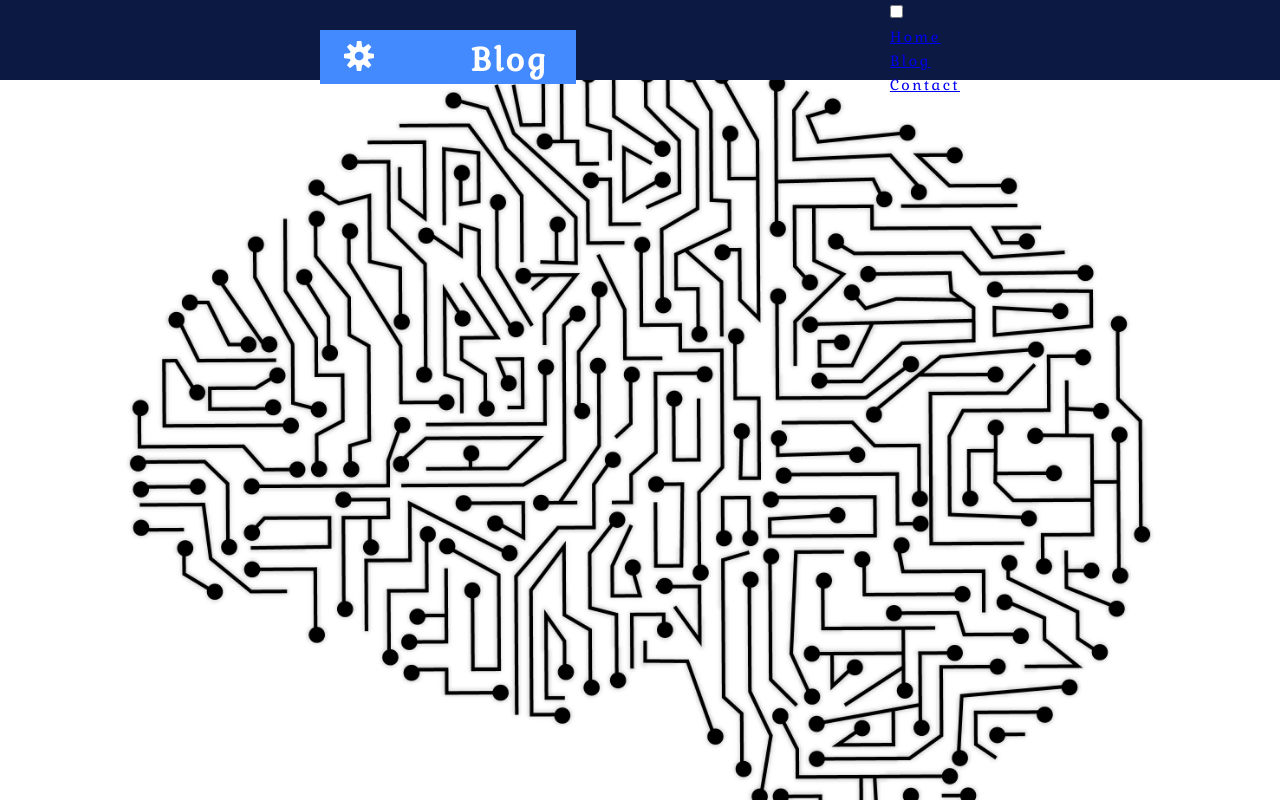
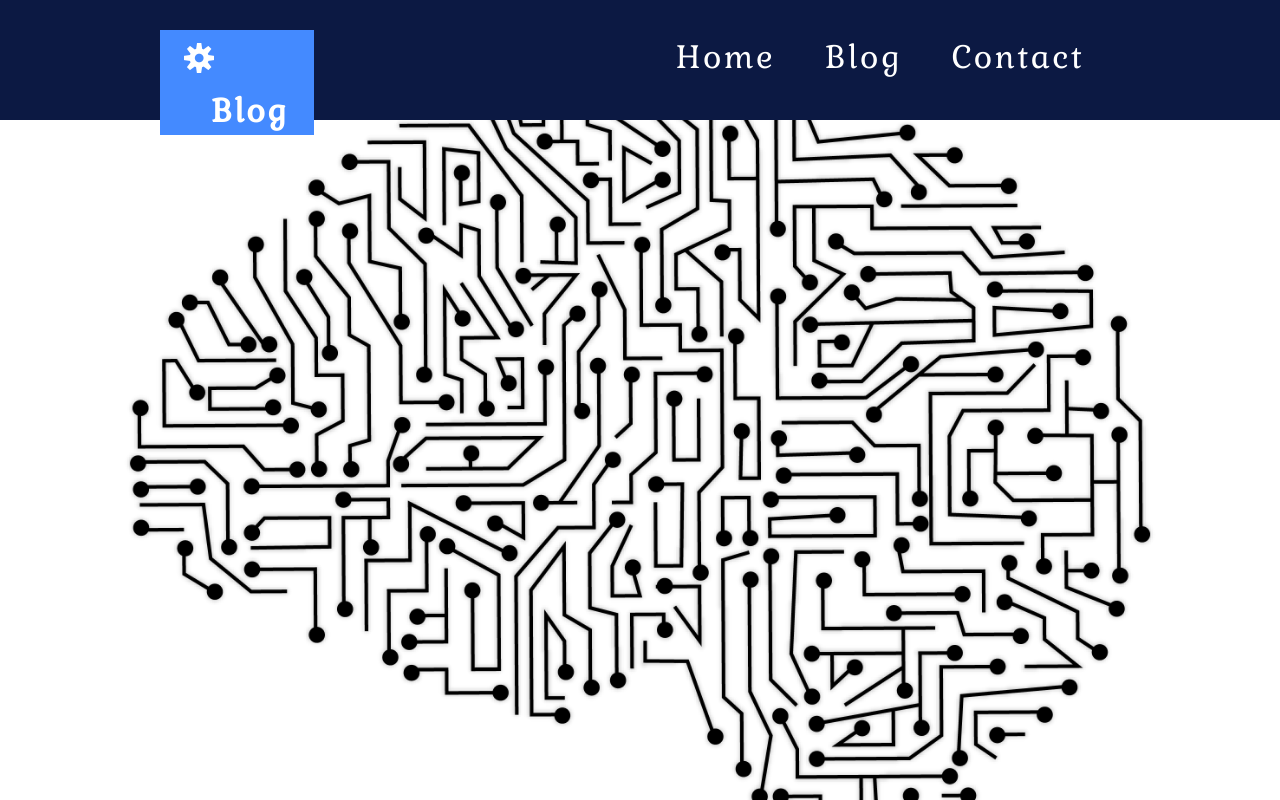
Before and after one commit to Udemy-Course-Chema/project-1, a plain HTML site: page index.html in a window 1280 px wide. Drawn offline with Linux system fonts and the light colour scheme; files whose address does not match are found by name.

Commit message:
Updated index.html and style, yet fixing the navbar for mobile

```diff
--- a/css/style.css
+++ b/css/style.css
@@ -67,46 +67,200 @@ En Escritorio
 .logo .gear {
   display: block;
   float: left;
-  font-size: 30px;
-  margin: 8px 0 5px 24px;
+  font-size: 19px;
+  /* font-size: 30px; */
+  margin: 10px 0 5px 24px;
 }
 .logo h3 {
   display: block;
-  font-size: 29px;
+  font-size: 23px;
+  /* font-size: 29px; */
   float: right;
-  margin: 3px 28px 0 0;
+  margin: 3px 20px 0 0;
+  /* margin: 3px 28px 0 0; */
   transition: all 500ms;
 }
 #menu {
   float: right;
+  margin: 30px 0px 0 0;
+  width: 30%;
 }
 #menu ul li {
   display: block;
 }
 
+/* HEADER - HAMBURGER */
+.menu-button-container {
+  display: block;
+  cursor: pointer;
+}
+.menu {
+  display: none;
+  /* position: absolute;
+  top:0;
+  margin-top: 50px;
+  left: 0;
+  width: 100%; */
+}
+#menu-toggle ~ .menu li {
+  height: 0;
+  margin: 0;
+  padding: 0;
+  border: 0;
+  transition: height 400ms cubic-bezier(0.23, 1, 0.32, 1);
+}
+#menu-toggle:checked ~ .menu {
+  display: block;
+}
+#menu-toggle:checked ~ .menu li {
+  border: 1px solid #333;
+  height: 2.5rem;
+  padding: 0.5rem;
+  transition: height 400ms cubic-bezier(0.23, 1, 0.32, 1);
+}
+.menu > li {
+  display: block;
+  margin: 0;
+  padding: 0.5em 0;
+  width: 100%;
+  background-color: green;
+}
+.menu > li:not(:last-child) {
+  border-bottom: 1px solid #444;
+}
+.menu-button,
+.menu-button::before,
+.menu-button::after {
+  display: block;
+  background-color: red;
+  position: absolute;
+  height: 30px;
+}
+.menu-button::before {
+  content: "";
+  margin: -8px 0 0;
+}
+.menu-button::after {
+  content: "";
+  margin: 8px 0 0;
+}
+#menu-toggle:checked + .menu-button-container .menu-button::before {
+  margin-top: 0px;
+  transform: rotate(405deg);
+}
+#menu-toggle:checked + .menu-button-container .menu-button {
+  background: rgba(255, 255, 255, 0);
+}
+#menu-toggle:checked + .menu-button-container .menu-button::after {
+  margin-top: 0px;
+  transform: rotate(-405deg);
+}
+
+@media screen and (min-width: 345px) {
+  .logo h3 {
+    margin-right: 25px;
+  }
+}
+
 /* TABLET */
-@media screen and (min-width: 450px) {
+@media screen and (min-width: 430px) {
+  #header {
+    height: 120px;
+  }
   .wrap {
-    width: 70%;
+    width: 85%;
     margin: 0 auto;
   }
   .logo {
+    width: 50%;
     margin: 40px 0;
   }
   .logo h3 {
     font-size: 30px;
+    margin-right: 25px;
+  }
+
+  #menu {
+    margin: 38px 0 0;
   }
 }
-/* DESKTOP */
+@media screen and (min-width: 500px) {
+  .logo {
+    width: 35%;
+  }
+}
+@media screen and (min-width: 650px) {
+  .logo {
+    width: 28%;
+  }
+}
+
+/* ************************************************ */
+/* ************************************************ */
+/* ************************************************ */
+/* **************** DESKTOP *********************** */
+/* ************************************************ */
+/* ************************************************ */
+/* ************************************************ */
 @media screen and (min-width: 810px) {
   .wrap {
-    width: 50%;
+    width: 75%;
     margin: 0 auto;
   }
   .logo {
+    width: 16%;
     margin: 30px 0;
   }
   .logo h3 {
     font-size: 35px;
   }
+  .logo .gear {
+    font-size: 30px;
+    /* margin: 10px 0 5px 24px; */
+  }
+
+  /* NAVBAR  */
+  .menu {
+    /* SHOW ON DESKTOP */
+    display: block;
+  }
+  #menu {
+    margin: 30px 0 0;
+    width: 50%;
+    text-align: center;
+  }
+  #menu-toggle,
+  .menu-button-container {
+    display: none;
+  }
+  #menu ul li {
+    display: inline;
+    font-size: 35px;
+    margin: 0 20px !important;
+  }
+  #menu-toggle ~ .menu li {
+    height: auto;
+    padding: 1px;
+    transition: height 400ms cubic-bezier(0.23, 1, 0.32, 1);
+  }
+
+  .menu > li {
+    /* margin: 0;
+    padding: 0.5em 0; */
+    display: inline;
+    width: 100%;
+    background-color: transparent;
+  }
+  #menu li a {
+    display: inline-block;
+    color: white;
+    text-decoration: none;
+    transition: all 300ms;
+  }
+  #menu li a:hover{
+    color:lightseagreen;
+    transform: scale(1.2,1.2);
+
+  }
 }
+/* END DESKTOP */
--- a/index.html
+++ b/index.html
@@ -20,7 +20,7 @@
                     <label for="menu-toggle" class="menu-button-container">
                         <div class="menu-button"></div>
                     </label>
-                    <ul>
+                    <ul class="menu">
                         <li><a href="#">Home</a></li>
                         <li><a href="#">Blog</a></li>
                         <li><a href="#">Contact</a></li>
```
